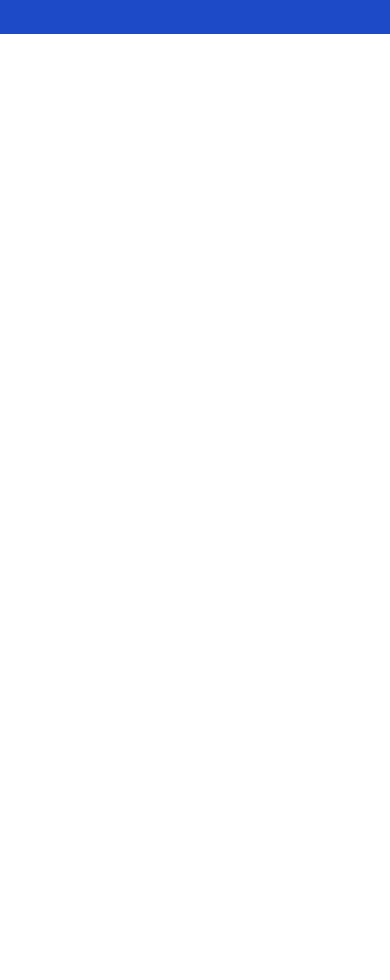
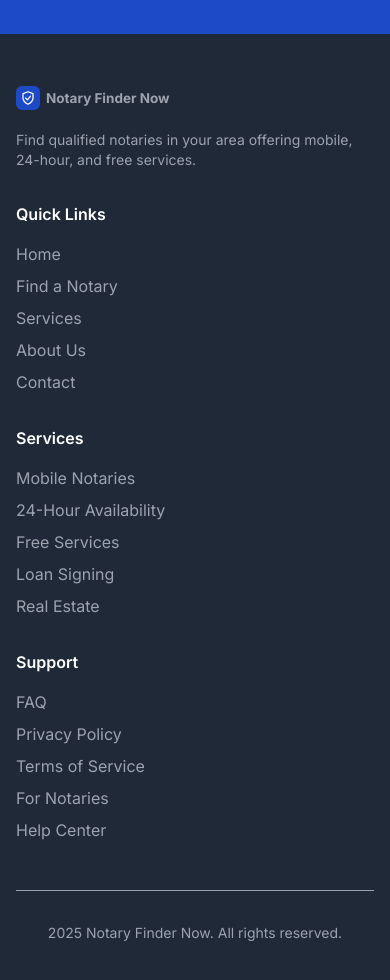
Before and after one commit to 7lsnyc/7lsnyc-notary-finder-now-windsurf, a Next.js app: page / in a window 390 px wide. Shown: the part 880-1860 px from the top of the page. Before the commit the page ends 914 px from the top, so only its background shows below. Built offline with nearby package versions, Linux system fonts and the light colour scheme.

Commit message:
feat: Add responsive footer component
- Create Footer component with responsive grid layout
- Add dynamic copyright year
- Use brand colors (#1F2937 background, #9CA3AF text)
- Implement semantic HTML and accessibility features
- Add footer to app layout
- Fix layout metadata exports

```diff
--- a/src/app/layout.tsx
+++ b/src/app/layout.tsx
@@ -1,18 +1,25 @@
+import { Inter, Poppins } from 'next/font/google';
+import { Header } from '@/design-system/components/molecules/Header';
+import { Footer } from '@/design-system/components/molecules/Footer';
+import { Metadata } from 'next';
 import './globals.css';
-import type { Metadata } from 'next';
-import { Inter, Poppins } from 'next/font/google';
-import { Header } from '../design-system/components/molecules/Header';
 
-const inter = Inter({ subsets: ['latin'], variable: '--font-inter' });
+const inter = Inter({
+  subsets: ['latin'],
+  display: 'swap',
+  variable: '--font-inter',
+});
+
 const poppins = Poppins({
-  weight: ['400', '700'],
+  weight: ['400', '500', '600', '700'],
   subsets: ['latin'],
-  variable: '--font-poppins'
+  display: 'swap',
+  variable: '--font-poppins',
 });
 
 export const metadata: Metadata = {
   title: 'Notary Finder Now',
-  description: 'Find qualified notaries in your area',
+  description: 'Find qualified notaries in your area offering mobile, 24-hour, and free services.',
 };
 
 const navigation = [
@@ -30,9 +37,12 @@ export default function RootLayout({
 }) {
   return (
     <html lang="en" className={`${inter.variable} ${poppins.variable}`}>
-      <body>
+      <body className="min-h-screen flex flex-col">
         <Header navigation={navigation} />
-        <main>{children}</main>
+        <main className="flex-grow">
+          {children}
+        </main>
+        <Footer />
       </body>
     </html>
   );
--- /dev/null
+++ b/src/design-system/components/molecules/Footer/Footer.tsx
@@ -0,0 +1,71 @@
+'use client';
+
+import Link from 'next/link';
+import { Logo } from '../../atoms/Logo';
+
+const Footer = () => {
+  const currentYear = new Date().getFullYear();
+
+  return (
+    <footer className="bg-footer-bg text-footer-text" role="contentinfo">
+      <div className="max-w-7xl mx-auto px-4 py-12">
+        <nav className="grid grid-cols-1 md:grid-cols-2 lg:grid-cols-4 gap-8">
+          {/* Logo and Description Column */}
+          <div className="space-y-4">
+            <Link href="/" aria-label="Notary Finder Now - Home">
+              <Logo className="scale-75 origin-left" />
+            </Link>
+            <p className="text-sm">
+              Find qualified notaries in your area offering mobile, 24-hour, and free services.
+            </p>
+          </div>
+
+          {/* Quick Links Column */}
+          <div>
+            <h2 className="text-white font-semibold mb-4">Quick Links</h2>
+            <ul className="space-y-2">
+              <li><Link href="/" className="hover:text-white transition-colors">Home</Link></li>
+              <li><Link href="/find-a-notary" className="hover:text-white transition-colors">Find a Notary</Link></li>
+              <li><Link href="/services" className="hover:text-white transition-colors">Services</Link></li>
+              <li><Link href="/about-us" className="hover:text-white transition-colors">About Us</Link></li>
+              <li><Link href="/contact" className="hover:text-white transition-colors">Contact</Link></li>
+            </ul>
+          </div>
+
+          {/* Services Column */}
+          <div>
+            <h2 className="text-white font-semibold mb-4">Services</h2>
+            <ul className="space-y-2">
+              <li><Link href="/mobile-notaries" className="hover:text-white transition-colors">Mobile Notaries</Link></li>
+              <li><Link href="/24-hour-availability" className="hover:text-white transition-colors">24-Hour Availability</Link></li>
+              <li><Link href="/free-services" className="hover:text-white transition-colors">Free Services</Link></li>
+              <li><Link href="/loan-signing" className="hover:text-white transition-colors">Loan Signing</Link></li>
+              <li><Link href="/real-estate" className="hover:text-white transition-colors">Real Estate</Link></li>
+            </ul>
+          </div>
+
+          {/* Support Column */}
+          <div>
+            <h2 className="text-white font-semibold mb-4">Support</h2>
+            <ul className="space-y-2">
+              <li><Link href="/faq" className="hover:text-white transition-colors">FAQ</Link></li>
+              <li><Link href="/privacy-policy" className="hover:text-white transition-colors">Privacy Policy</Link></li>
+              <li><Link href="/terms-of-service" className="hover:text-white transition-colors">Terms of Service</Link></li>
+              <li><Link href="/for-notaries" className="hover:text-white transition-colors">For Notaries</Link></li>
+              <li><Link href="/help-center" className="hover:text-white transition-colors">Help Center</Link></li>
+            </ul>
+          </div>
+        </nav>
+
+        {/* Copyright Section */}
+        <div className="mt-12 pt-8 border-t border-gray-700">
+          <p className="text-sm text-center">
+            {currentYear} Notary Finder Now. All rights reserved.
+          </p>
+        </div>
+      </div>
+    </footer>
+  );
+};
+
+export default Footer;
--- /dev/null
+++ b/src/design-system/components/molecules/Footer/index.ts
@@ -0,0 +1 @@
+export { default as Footer } from './Footer';
--- a/tailwind.config.js
+++ b/tailwind.config.js
@@ -15,6 +15,10 @@ module.exports = {
         text: {
           dark: '#333333',
           light: '#FFFFFF',
+        },
+        footer: {
+          bg: '#1F2937',
+          text: '#9CA3AF',
         },
         gray: '#CCCCCC',
         success: '#28A745',
```
Also changed, not shown: 1 other file (tests, documents, lock files or other folders).
